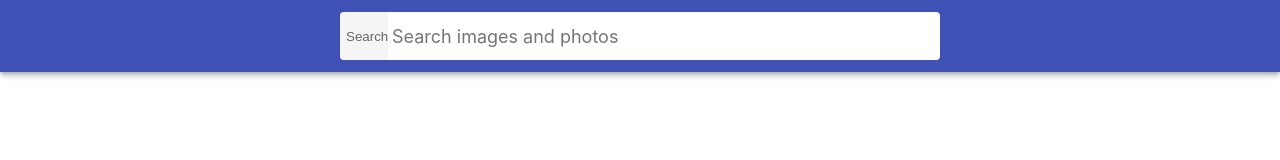
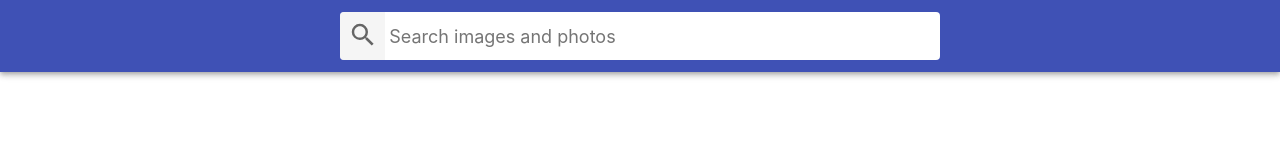
Before and after one commit to AlexanderDmitriev/goit-react-hw-03-image-finder, a React (Create React App) app: page / in a window 1280 px wide. Shown: the top 160 px of the page. Built offline with nearby package versions, Linux system fonts and the light colour scheme.

Commit message:
Update Searchbar.jsx

```diff
--- a/src/components/SearchungBar/Searchbar.jsx
+++ b/src/components/SearchungBar/Searchbar.jsx
@@ -1,8 +1,7 @@
 import React from "react";
 import { Formik } from 'formik';
 import {HeaderBar,SearchForm,SearchFormButton, SearchFormButtonLabel,SearchFormInput} from './Searchbar.styled';
-//import {SearchForm,SearchFormButton} from './SearchingForm';
-import { BiSearchAlt2 } from 'react-icons/fa';
+import { MdSearch } from "react-icons/md";
 
 const initialValues={keyWord:''};
 
@@ -21,7 +20,8 @@ const Searchbar = ({onSubmit}) => {
                 >
                     <SearchForm>
                         <SearchFormButton type="submit">
-                            <span className="button-label">Search</span>
+                            <SearchFormButtonLabel>Search</SearchFormButtonLabel>
+                            <MdSearch size="30px"/>
                         </SearchFormButton>
 
                         <SearchFormInput
```
